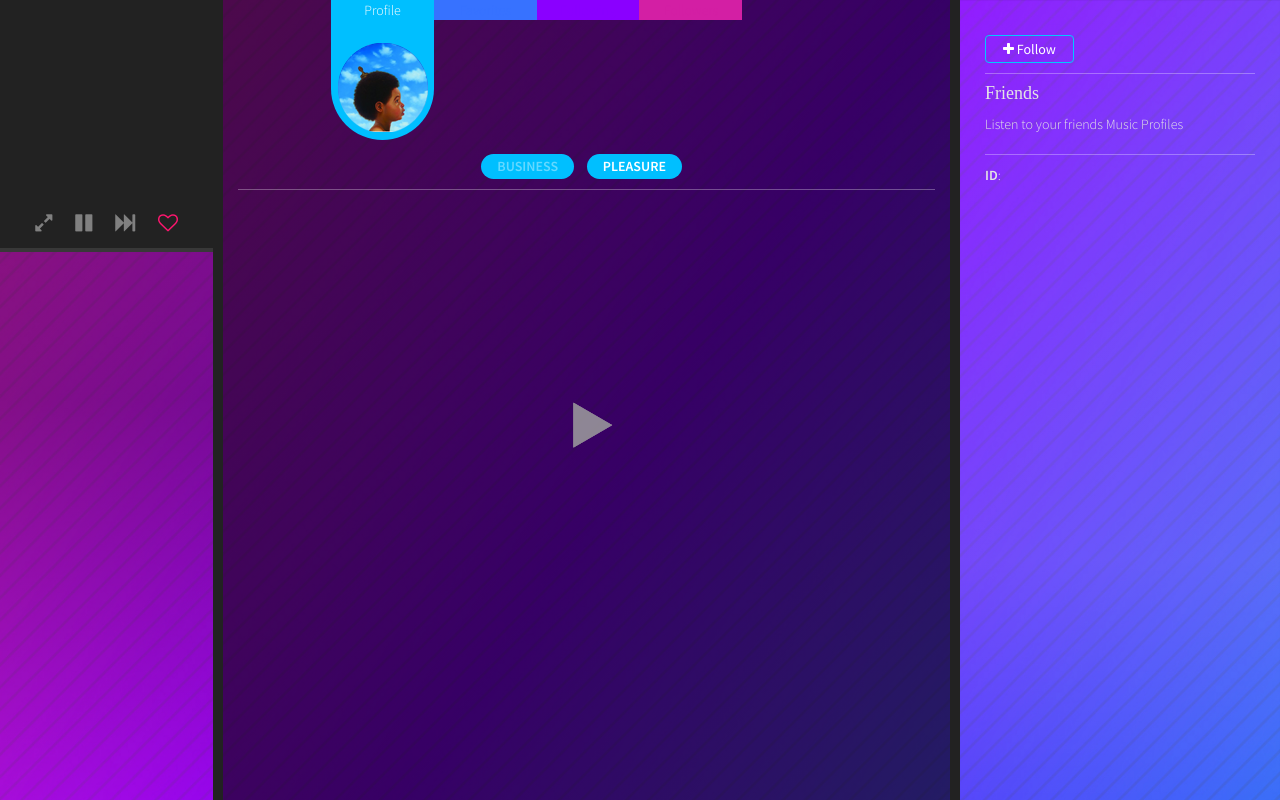
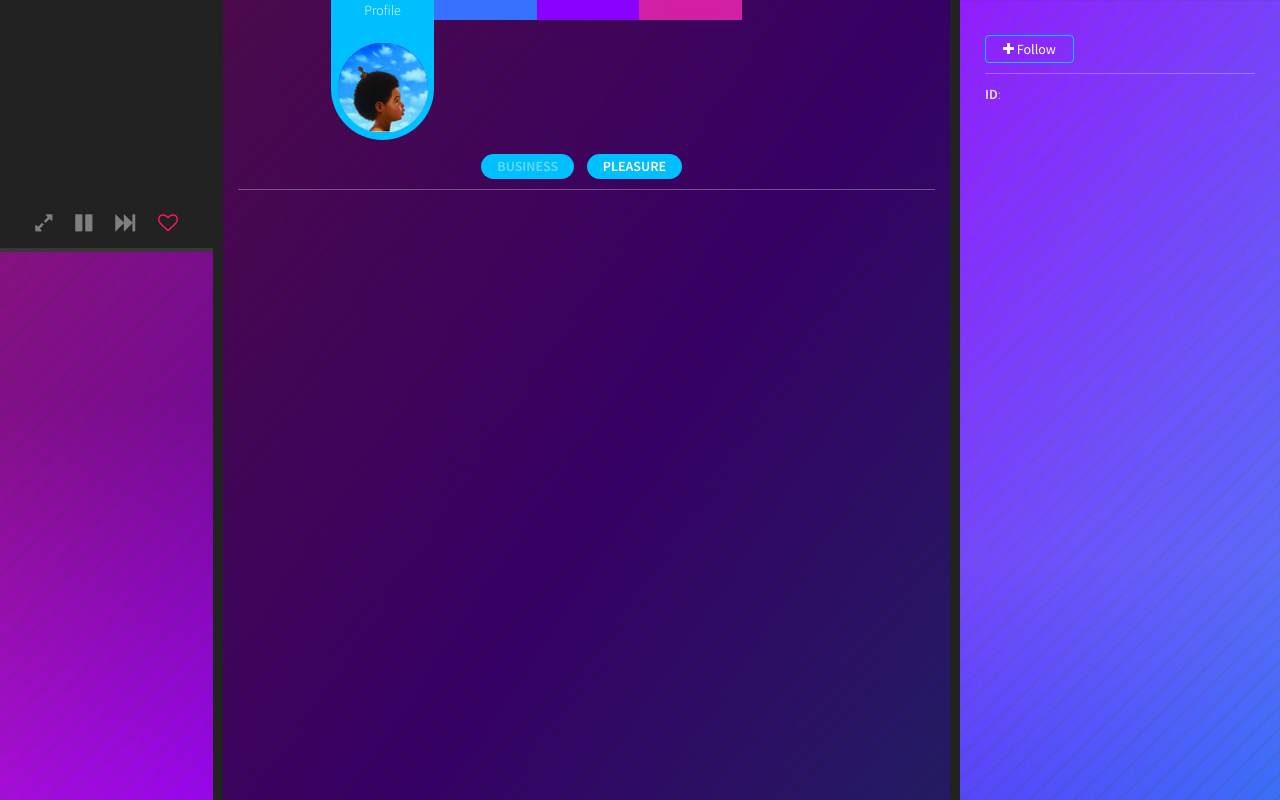
Before and after one commit to shaniqwa/MPserver, a Node server app: page /profile in a window 1280 px wide. Shown: the part 55-855 px from the top of the page. Run offline with Node 20, Linux system fonts and the light colour scheme; a user stored in the database is signed in; tables that the repository leaves empty hold one stand-in row (values such as "Sample post"); grey boxes marked "Sample" are stand-in pictures; some libraries are stand-ins or nearby versions; some web fonts are replaced.

Commit message:
no message

```diff
--- a/ControllerB.js
+++ b/ControllerB.js
@@ -103,7 +103,7 @@
 			  		}
 		      	}
 
-			    if(matchGeners.length >= 3){
+			    if(matchGeners.length >= 1){
 		      		for(var i=0; i< matchGeners.length; i++){
 		      			BusinessPie.update({ businessPieId: userID, 'genres.genreName': matchGeners[i] }, {$addToSet: { 'genres.$.producers': artist.artistPieId }} ,false, function (err, doc) {
 						  if (err){
--- a/ProducerController.js
+++ b/ProducerController.js
@@ -55,7 +55,12 @@
 				  	res.status(200).json("error getProducerStatistics: " + err.message);
 				  	return err;
 				  }
+				  if(docuser.country){
+
+
 				  	if(docuser.country == docprod.country){
+				  		  if(docuser.ageGroup){
+
 				  		  switch(docuser.ageGroup){
 				  		  	 case 1:
                                     ProducerSongsGeneral.findOneAndUpdate({ userId: prodId, 'songs.songId':songId}, {$inc: { totalCounter:1, counterLocal:1, ageGroup1Counter:1, 'songs.$.counterAgeGroup1':1, 'songs.$.counterTotal':1,'songs.$.counterLocal':1 } } ,{new: true}, function (err, doc) {
@@ -118,8 +123,11 @@
 									});
 				  		  	 break;
 				  		  }
+				  		}
 				  	}
 				  	else{
+				  		if(docuser.ageGroup){
+
 				  		switch(docuser.ageGroup){
 				  		  	 case 1:
                                      ProducerSongsGeneral.findOneAndUpdate({ userId: prodId, 'songs.songId':songId}, {$inc: { totalCounter:1, internalCounter:1, ageGroup1Counter:1, 'songs.$.counterAgeGroup1':1, 'songs.$.counterTotal':1,'songs.$.counterInternal':1 } } ,{new: true}, function (err, doc) {
@@ -182,7 +190,9 @@
 									});
 				  		  	 break;
 				  		  }
+				  		}
 				  	}
+				  }
 				});
 	});
 }
--- a/views/css/style.css
+++ b/views/css/style.css
@@ -404,6 +404,7 @@
   height: 100%;
   margin-bottom: 0px;
   padding: 10px 25px 10px 25px;
+  overflow: hidden;
 }
 .rightSidebarHome {
   border-top: 10px solid #222;
@@ -742,13 +743,13 @@
 
 /*statistics tab*/
 #counter{
-  font-size: 100px;
+  font-size: 80px;
   text-align: center;
   color:#3772ff;
 }
 #counter div{
     font-size: 20px;
-    margin-top: -33px;
+    margin-top: -20px;
     margin-bottom: 58px;
     font-weight: bold;
     color:white;
@@ -1217,6 +1218,14 @@
   animation: fadein 2s;
 }
 /*END PIE*/
+
+/*STATISTICS GRAPHS*/
+.statTooltip{
+  width: 100px;
+  height: 30px;
+  padding: 10px;
+  background: linear-gradient(rgba(0, 0, 0,0.6) 100%, rgba(0, 0, 0,0));
+}
 #ex1Slider .slider-selection {
   background: #BABABA;
 }
--- a/views/js/ageGroup.js
+++ b/views/js/ageGroup.js
@@ -50,12 +50,12 @@
         },
 
         tooltip: {
-            headerFormat: '<span style="font-size:11px">{series.name}</span><br>',
-            pointFormat: '<span style="color:{point.color}">{point.name}</span>: <b>{point.y:.2f}%</b> of total<br/>'
+            backgroundColor : "#222",
+            pointFormat: '<div class="statTooltip" ><span style="color:{point.color}">{point.name}</span> <span style="color:white">{point.y:.2f}%</span><br/></div>'
         },
 
         series: [{
-            name: 'Brands',
+            name: 'Age Group',
             colorByPoint: true,
             data: [{
                 name: 'under 14',
--- a/views/js/angular/controllers/profile.js
+++ b/views/js/angular/controllers/profile.js
@@ -123,7 +123,17 @@
         });
 
     }
+    //set layout height
+    function layoutUpdate(){
+      var right   = $('.rightSidebar').height(),
+            left    = $('.leftSidebar').height(),
+            content = $('.content').height();
 
+            var max = Math.max(right, left, content) + 5;
+            $('.content').css({"height":max + "px"} );
+            $('.leftSidebar').css({"height":max + "px"} );
+            $('.rightSidebar').css({"height":max + "px"} );
+    }
 
      // autoplay video
      function onPlayerReady(event) {
@@ -410,6 +420,7 @@
               for (i in data){
                 $scope.reco.push({userId: data[i].userID, firstName : data[i].firstName , lastName: data[i].lastName , username : data[i].username , profileImage : data[i].profileImage , type : data[i].type});
               }
+              layoutUpdate();
             });
 
 
@@ -420,6 +431,7 @@
               for (i in data.friends){
                 $scope.whoToFollow.push({userId: data.friends[i].userId, firstName : data.friends[i].firstName , lastName: data.friends[i].lastName , profileImage : data.friends[i].profileImage });
               }
+              layoutUpdate();
             });
 
 
@@ -474,14 +486,8 @@
             }//end if producer
 
             //set layout hight
-            var right   = $('.rightSidebar').height(),
-            left    = $('.leftSidebar').height(),
-            content = $('.content').height();
+            layoutUpdate();
 
-            var max = Math.max(right, left, content);
-            $('.content').css({"height":max + "px"} );
-            $('.leftSidebar').css({"height":max + "px"} );
-            $('.rightSidebar').css({"height":max + "px"} );
 
         });//end getUser
 
@@ -491,13 +497,14 @@
 
 $scope.changePie = function(mode){
   $('.mode-btn').removeClass('active');
-  if(mode == "pleasure"){
+
+  if(mode == "pleasure" && $scope.pleasure.length > 0){
     drawPie($scope.pleasure, $scope.user.profileImage);
      $('#pleasure').addClass('active');
      $scope.globalMode = "P";
      myMode = 1;
   }
-  if(mode == "business"){
+  if(mode == "business" && $scope.business.length > 0){
     drawPie($scope.business, $scope.user.profileImage);
     $('#business').addClass('active');
     $scope.globalMode = "B";
@@ -1079,9 +1086,12 @@
 /********************updateCounters FUNCTION**********************/
 /***********************************************************/
     $scope.updateCounters = function(){
-            $http.get(model.domain + "/updateCounters/" + $scope.artist.artistPieId + "/" + $scope.track[0].songId + "/" + $scope.myID).success(function(data){
-                // console.log(data);
-            });
+      if($scope.artist){
+          $http.get(model.domain + "/updateCounters/" + $scope.artist.artistPieId + "/" + $scope.track[0].songId + "/" + $scope.myID).success(function(data){
+              // console.log(data);
+          });
+      }
+
     };
 
 
--- a/views/js/localVSworld.js
+++ b/views/js/localVSworld.js
@@ -37,7 +37,7 @@
             }
         },
         tooltip: {
-            pointFormat: '{series.name}: <b>{point.percentage:.1f}%</b>'
+            pointFormat: '<div class="statTooltip"> <span style="color:{point.color}">{point.name}</span> : <b>{point.percentage:.1f}%</b></div>'
         },
         credits: {
             enabled: false
@@ -59,7 +59,7 @@
             }
         },
         series: [{
-            name: 'Brands',
+            name: 'Local VS World',
             data: [
                 { name: 'Local', y: local },
                 { name: 'World', y: world }
--- a/views/profile.ejs
+++ b/views/profile.ejs
@@ -124,46 +124,13 @@
                               <button ng-click="changePie('pleasure')" type = "button" id="pleasure" class = " btn-default mode-btn btn-lg active">PLEASURE</button>
                           </div>
 
-                          <div class="profile-control-container">
-                              <!-- <div class="mode-container">
-                                  <button ng-click="changePie('business')" type = "button" id="business" class = " btn-default mode-btn btn-lg">BUSINESS</button>
-                                  <button ng-click="changePie('artist')"  ng-if="user.typeOfUser == 'Producer'" type = "button" id="artist" class = " btn-default mode-btn btn-lg">ARTIST</button>
-                                  <button ng-click="changePie('pleasure')" type = "button" id="pleasure" class = " btn-default mode-btn btn-lg active">PLEASURE</button>
-                              </div> -->
-
-                              <!-- <div class="row"> -->
-                                <!-- <div class="col-xs-2"> -->
-                                  <!-- <div class="form-group"> -->
-
-
-                                    <!-- mode select -->
-                                    <!-- <label for="select-mode">MODE :</label>
-                                    <select class="selectpicker" data-width="fit">
-                                      <option>Pleasure</option>
-                                      <option>Business</option>
-                                    </select> -->
-                                    <!-- end mode select -->
-
-
-
-                                  <!-- </div> -->
-                                <!-- </div> -->
-                              <!-- </div> -->
-
-
-                              <!-- get playlist button -->
-                              <!-- <div class="play-container">
-                              <button type = "button" id="business" class = " btn-default mode-btn btn-lg active">Get Playlist</button>
-                                  <button type = "button" id="pleasure" class = " btn-default mode-btn btn-lg active">Play Favorites</button>
-                              </div> -->
-
-
-                          </div>
                           <hr>
                           <div id="profile-container">
-                              <!-- MP pie container -->
-                              <div id="MPcontainer" style=" height: 450px; margin: 0 auto"></div>
-                              <div id="playDJ" ng-click="bringMePlaylist()"></div>
+                              <div ng-if="globalMode == 'B' && business.length > 0 || globalMode == 'P' && pleasure.length > 0">
+                                <!-- MP pie container -->
+                                <div id="MPcontainer" style=" height: 450px; margin: 0 auto"></div>
+                                <div id="playDJ" ng-click="bringMePlaylist()"></div>
+                              </div>
                           </div>
                       </div>
                   <!-- END PROFILE TAB -->
@@ -547,14 +514,14 @@
                    <hr>
                       <h4>Match</h4>
                       <p>Check out your recent matches with great Producers</p>
-                       <div class="recommand-result">
+                      <!--  <div class="recommand-result">
                              <img   class="simg" width="50" height="50" border-radius: 100 ng-src="{{user.profileImage}}" />
                              <div class="recommand-text">
                                 <p style="color: rgba(255,255, 255,0.5)">Example Result</p>
                                 <p ng-click="init(x.userId)" style="color: white; cursor:pointer;">Check my pie &nbsp<i class="fa fa-angle-right" aria-hidden="true"></i> </p>
 
                              </div>
-                          </div>
+                        </div> -->
 
                       <div ng-repeat="x in reco">
                           <div class="recommand-result slideUp">
@@ -571,9 +538,10 @@
                     </div>
 
 
+
+
+                     <div id="whoToFollow" ng-if="whoToFollow.length > 0 ">
                      <hr>
-
-                     <div id="whoToFollow" ng-ig="whoToFollow.length >0 0 ">
                      <h4>Friends</h4>
                      <p>Listen to your friends Music Profiles
                      <div class="whoToFollow-container-sidebar mCustomScrollbar" data-mcs-theme="dark">
@@ -711,24 +679,13 @@
 
 
     //set sidebars height dynemicly
-    var right   = $('.rightSidebar').height(),
-            left    = $('.leftSidebar').height(),
-            content = $('.content').height();
-            // console.log("r " + right + " l " + left + " c " + content);
-
-            var max = Math.max(right, left, content);
-            $('.content').css({"height":max + "px"} );
-            $('.leftSidebar').css({"height":max + "px"} );
-            $('.rightSidebar').css({"height":max + "px"} );
-
-
     $('a[data-toggle="tab"]').on('shown.bs.tab', function (e) {
         var right   = $('.rightSidebar').height(),
             left    = $('.leftSidebar').height(),
             content = $('.content').height();
             // console.log("r " + right + " l " + left + " c " + content);
 
-            var max = Math.max(right, left, content);
+            var max = Math.max(right, left, content) + 5;
             $('.content').css({"height":max + "px"} );
             $('.leftSidebar').css({"height":max + "px"} );
             $('.rightSidebar').css({"height":max + "px"} );
```
Also changed, not shown: config/auth.js (+4 -4 lines), config/passport.js (+7 -3 lines).
